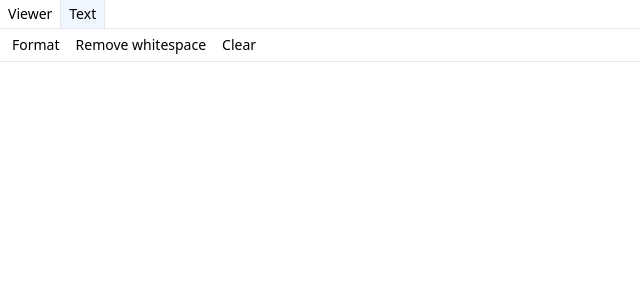
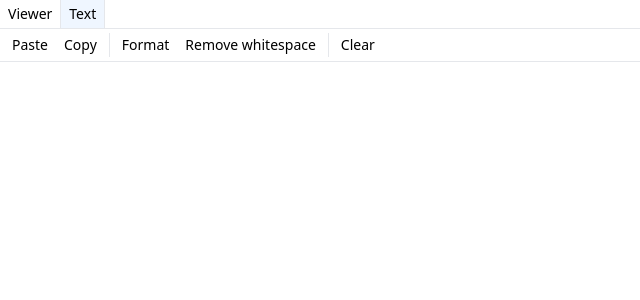
Before and after one commit to wcauchois/json-viewer, a React (Vite) app: page / in a window 1280 px wide. Shown: the top 300 px of the page, without its empty margins (0-640 px from the left). Built offline with nearby package versions, Linux system fonts and the light colour scheme.

Commit message:
decent toolbar

```diff
--- a/src/App.tsx
+++ b/src/App.tsx
@@ -2,6 +2,7 @@ import clsx from "clsx"
 import { useText } from "./state"
 import { Tabs } from "./system/Tabs"
 import { ReactNode, useRef } from "react"
+import React from "react"
 
 function ViewerTab(props: { className?: string }) {
 	const { className } = props
@@ -21,6 +22,29 @@ function Button(props: { children: ReactNode; onClick?: () => void }) {
 	)
 }
 
+interface ToolbarItem {
+	name: string
+	action: () => void
+}
+
+function Toolbar(props: { itemGroups: ToolbarItem[][] }) {
+	const { itemGroups } = props
+
+	return (
+		<div className="flex px-2 py-1 border-b divide-x">
+			{itemGroups.map((group, i) => (
+				<div className="flex gap-2 px-2 first:pl-0" key={i}>
+					{group.map((item, j) => (
+						<Button key={j} onClick={item.action}>
+							{item.name}
+						</Button>
+					))}
+				</div>
+			))}
+		</div>
+	)
+}
+
 function TextTab(props: { className?: string }) {
 	const { className } = props
 
@@ -31,37 +55,61 @@ function TextTab(props: { className?: string }) {
 
 	return (
 		<div className={clsx(className, "w-full h-full flex flex-col")}>
-			<div className="flex gap-2 px-2 py-1 border-b">
-				<Button
-					onClick={() => {
+			<Toolbar
+				itemGroups={[
+					[
+						{
+							name: "Paste",
+							action: async () => {
+								if (!navigator.clipboard) {
+									return
+								}
+								const clipboardText = await navigator.clipboard.readText()
+								setText(clipboardText)
+							},
+						},
+						{
+							name: "Copy",
+							action: async () => {
+								if (!navigator.clipboard) {
+									return
+								}
+								navigator.clipboard.writeText(text)
+							},
+						},
+					],
+					[
+						{
+							name: "Format",
+							action: () => {
 								const parsed = useText.getState().parsed
 								if (parsed.type === "success") {
 									setText(JSON.stringify(parsed.value, null, 2))
 									textareaRef.current?.scrollTo(0, 0)
 								}
-					}}
-				>
-					Format
-				</Button>
-				<Button
-					onClick={() => {
+							},
+						},
+						{
+							name: "Remove whitespace",
+							action: () => {
 								const parsed = useText.getState().parsed
 								if (parsed.type === "success") {
 									setText(JSON.stringify(parsed.value))
 									textareaRef.current?.scrollTo(0, 0)
 								}
-					}}
-				>
-					Remove whitespace
-				</Button>
-				<Button
-					onClick={() => {
+							},
+						},
+					],
+					[
+						{
+							name: "Clear",
+							action: () => {
 								setText("")
-					}}
-				>
-					Clear
-				</Button>
-			</div>
+							},
+						},
+					],
+				]}
+			/>
 			<textarea
 				ref={textareaRef}
 				className="p-1 text-xs font-mono resize-none grow"
```
Lines whose indentation alone changed are shown as unchanged.
